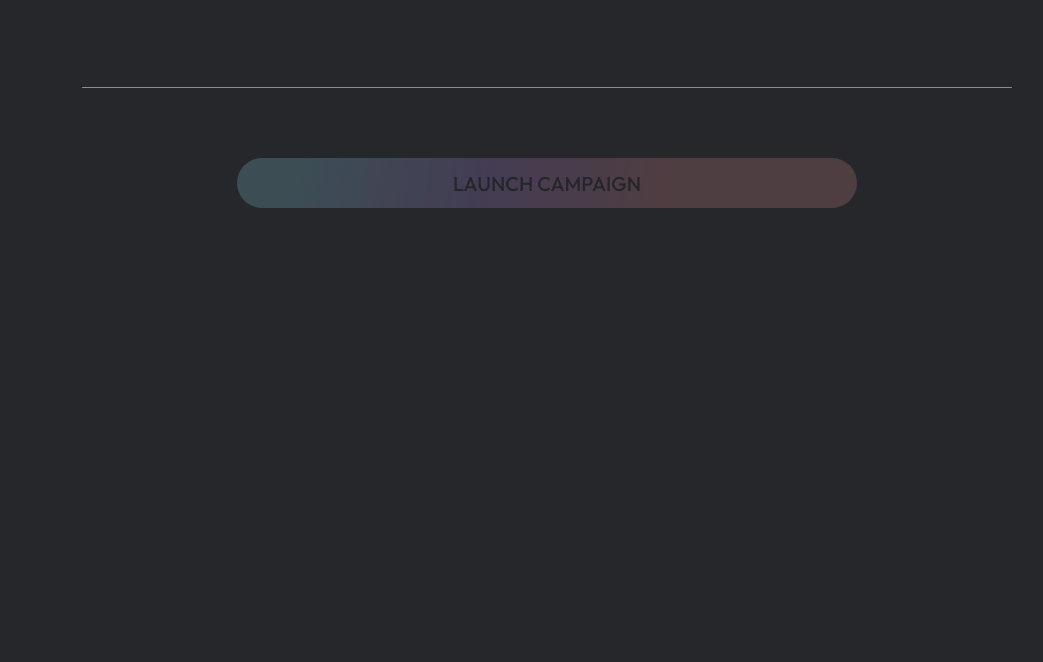
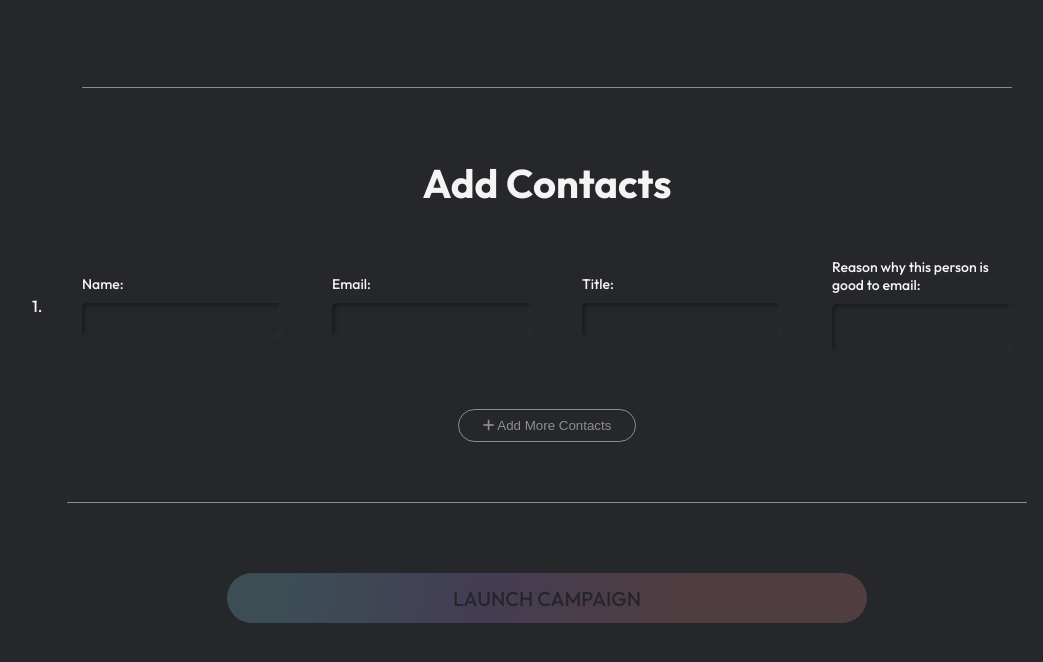
Before and after one commit to keivholding/landing-page-wit, a website: page launch-campaign.html in a window 1280 px wide. Shown: the part 718-1380 px from the top of the page, without its empty margins (93-1136 px from the left). Before the commit the page ends 1016 px from the top, so only its background shows below. Drawn offline with Linux system fonts and the light colour scheme; no server answers.

Commit message:
add contacts

```diff
--- a/launch-campaign.css
+++ b/launch-campaign.css
@@ -429,3 +429,83 @@ ol.popup-paragraph {
 }
 
 /* <--------- EDIT EMAIL POPUP ---------> */
+
+/* <--------- SECTION 2 ---------> */
+
+.add-contacts-container {
+  width: 75%;
+  margin: 0 auto;
+}
+
+.contact-form {
+  margin-bottom: 20px;
+}
+
+.titles {
+  display: flex;
+  justify-content: space-between;
+  margin-bottom: 15px;
+}
+
+ol {
+  list-style: none;
+  counter-reset: counterName;
+}
+
+.person-count li {
+  display: flex;
+  justify-content: space-between;
+  align-items: center;
+  gap: 50px;
+  position: relative;
+  counter-increment: counterName;
+  margin-bottom: 35px;
+  padding-bottom: 35px;
+  border-bottom: 1px solid #474747;
+}
+
+.person-count li:last-of-type {
+  border: none;
+  margin-bottom: 0px;
+}
+
+.person-count li:before {
+  content: counter(counterName) ".";
+  position: absolute;
+  left: -50px;
+  font-family: OutfitMedium;
+  font-size: 1.6rem;
+}
+
+.field {
+  display: flex;
+  flex-direction: column;
+  gap: 10px;
+  font-size: 1.4rem;
+}
+
+.contact {
+  min-height: 35px;
+  background: transparent;
+  border: none;
+  box-shadow: inset -2px -2px 4px #2a2d2f, inset 2px 2px 4px #18191b;
+  border-radius: 5px;
+  padding: 5px;
+  color: var(--color-white);
+  outline: none;
+}
+
+.add-more-contacts {
+  display: block;
+  margin: 0 auto;
+  border-color: var(--color-white);
+  opacity: 0.5;
+}
+
+.add-more-contacts:hover {
+  background: var(--color-white) !important;
+  color: var(--color-charcoal);
+  opacity: 1;
+}
+
+/* <--------- SECTION 2 ---------> */
--- a/launch-campaign.html
+++ b/launch-campaign.html
@@ -150,6 +150,45 @@
 
         <div class="divider"></div>
 
+        <section class="section-two campaign">
+
+            <div class="email-template-header header-text add-contacts">Add Contacts
+            </div>
+
+            <!-- Name, Title, Email, Why outreach to this fucker -->
+
+            <div class="add-contacts-container">
+                <form class="contact-form">
+                    <ol type="1" class="person-count">
+                        <li>
+                            <div class="field subheader-text">
+                                <label for="name">Name:</label>
+                                <input class="contact paragraph-text" type="text" id="name" name="name" required>
+                            </div>
+                            <div class="field subheader-text">
+                                <label for="email">Email:</label>
+                                <input class="contact paragraph-text" type="email" id="email" name="email" required>
+                            </div>
+                            <div class="field subheader-text">
+                                <label for="title">Title:</label>
+                                <input class="contact paragraph-text" type="text" id="title" name="title" required>
+                            </div>
+                            <div class="field subheader-text">
+                                <label for="reason">Reason why this person is good to email:</label>
+                                <textarea class="contact paragraph-text" id="reason" name="reason" required></textarea>
+                            </div>
+                        </li>
+                    </ol>
+                </form>
+            </div>
+            <button class="btn primary add-more-contacts"><i class="fa fa-plus" aria-hidden="true"></i>
+                Add More Contacts</button>
+    </div>
+
+    </section>
+
+    <div class="divider"></div>
+
     <!-- LAUNCH CAMPAIGN -->
 
     <div class="launch-campaign-container">
--- a/launch-campaign.js
+++ b/launch-campaign.js
@@ -497,6 +497,24 @@ const showTemplates = function (templates) {
 
   // this sends the emails out
   officialLaunchBtn.addEventListener("click", function () {
+    const contactsArr = [];
+
+    document.querySelectorAll(".person-count li").forEach((contact) => {
+      const name = contact.querySelector("#name").value;
+      const title = contact.querySelector("#title").value;
+      const email = contact.querySelector("#email").value;
+      const reason = contact.querySelector("#reason").value;
+
+      contactsArr.push({
+        name: name,
+        title: title,
+        email: email,
+        reason: reason,
+      });
+    });
+
+    console.log(contactsArr);
+
     fetch(`https://sales-machine.vercel.app/api/createEmails`, {
       method: "POST",
       headers: {
@@ -507,6 +525,7 @@ const showTemplates = function (templates) {
         accessToken: localStorage.getItem("witSMAccessToken"),
         refreshToken: localStorage.getItem("witSMRefreshToken"),
         provider: localStorage.getItem("witSMProvider"),
+        contacts: contactsArr,
       }),
     }).then(() =>
       window.location.replace(
@@ -603,3 +622,41 @@ const showTemplates = function (templates) {
       });
   };
 };
+
+//
+//
+// MORE CONTACTS
+//
+//
+
+const addMoreContactsBtn = document.querySelector(".add-more-contacts");
+const contactList = document.querySelector(".person-count");
+
+addMoreContactsBtn.addEventListener("click", function () {
+  const html = `<li>
+                            <div class="field subheader-text">
+                                <label for="name">Name:</label>
+                                <input class="contact paragraph-text" type="text" id="name" name="name" required>
+                            </div>
+                            <div class="field subheader-text">
+                                <label for="email">Email:</label>
+                                <input class="contact paragraph-text" type="email" id="email" name="email" required>
+                            </div>
+                            <div class="field subheader-text">
+                                <label for="title">Title:</label>
+                                <input class="contact paragraph-text" type="text" id="title" name="title" required>
+                            </div>
+                            <div class="field subheader-text">
+                                <label for="reason">Reason why this person is good to email:</label>
+                                <textarea class="contact paragraph-text" id="reason" name="reason" required></textarea>
+                            </div>
+                        </li>`;
+
+  contactList.insertAdjacentHTML("beforeend", html);
+});
+
+//
+//
+// MORE CONTACTS
+//
+//
```
Lines whose indentation alone changed are shown as unchanged.
